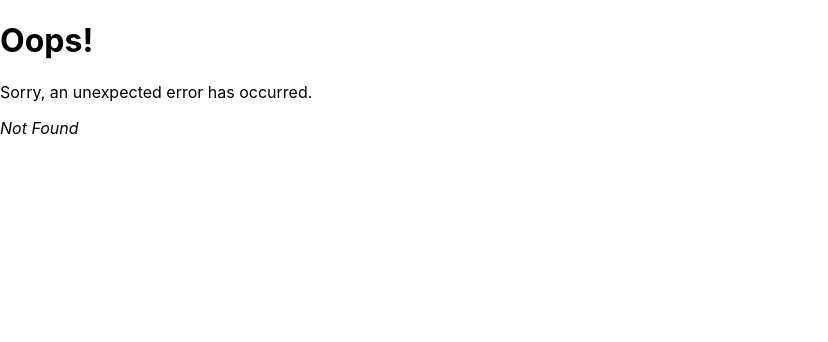
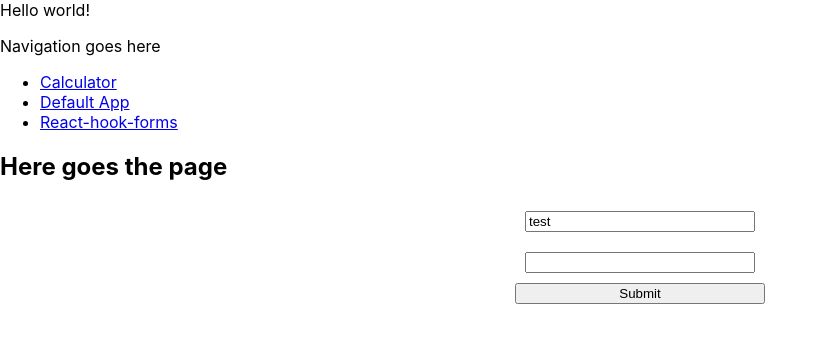
Before and after one commit to gezdiaz/react-tests, a React (Create React App) app: page /forms/react-hook-forms in a window 1280 px wide. Before the commit this address had no page. Shown: the top 342 px of the page, without its empty margins (0-828 px from the left). Built offline with nearby package versions, Linux system fonts and the light colour scheme.

Commit message:
reach-hook-form

```diff
--- a/package.json
+++ b/package.json
@@ -18,6 +18,7 @@
     "math-expression-evaluator": "^1.4.0",
     "react": "^18.2.0",
     "react-dom": "^18.2.0",
+    "react-hook-form": "^7.39.3",
     "react-router-dom": "^6.4.2",
     "react-scripts": "5.0.1",
     "sort-by": "^1.2.0",
--- a/src/pages/App.css
+++ b/src/pages/App.css
@@ -36,3 +36,14 @@
     transform: rotate(360deg);
   }
 }
+
+form.react-hooks-forms {
+  display: flex;
+  flex-direction: column;
+  max-width: 250px;
+  margin: auto;
+}
+
+input.react-hooks-forms {
+  margin: 10px;
+}
--- /dev/null
+++ b/src/pages/ReactHookForm.tsx
@@ -0,0 +1,40 @@
+import { useForm } from "react-hook-form";
+
+export const ReactHookForm = (): JSX.Element => {
+  const {
+    register,
+    handleSubmit,
+    watch,
+    formState: { errors },
+  } = useForm();
+  const onSubmit = (data: object) => console.log(data);
+
+  console.log(watch("Name")); // watch input value by passing the name of it
+  console.log(errors);
+
+  return (
+    /* "handleSubmit" will validate your inputs before invoking "onSubmit" */
+    <form className="react-hooks-forms" onSubmit={handleSubmit(onSubmit)}>
+      {/* register your input into the hook by invoking the "register" function */}
+      <input
+        className="react-hooks-forms"
+        defaultValue="test"
+        {...register("Name", {
+          required: true,
+          pattern: /^[\w-.]+@([\w-]+.)+[\w-]{2,4}$/,
+        })}
+      />
+      {errors.Name && <span>This field is required</span>}
+
+      {/* include validation with required or other standard HTML validation rules */}
+      <input
+        className="react-hooks-forms"
+        {...register("exampleRequired", { required: true })}
+      />
+      {/* errors will return when field validation fails  */}
+      {errors.exampleRequired && <span>This field is required</span>}
+
+      <input type="submit" />
+    </form>
+  );
+};
--- a/src/pages/Root.tsx
+++ b/src/pages/Root.tsx
@@ -13,6 +13,9 @@ const Root = (): JSX.Element => {
           <li>
             <Link to={"/default-app"}>Default App</Link>
           </li>
+          <li>
+            <Link to={"/forms/react-hook-forms"}>React-hook-forms</Link>
+          </li>
         </ul>
       </nav>
       <div id="page">
--- a/src/pages/Router.tsx
+++ b/src/pages/Router.tsx
@@ -2,6 +2,7 @@ import { createBrowserRouter, RouterProvider } from "react-router-dom";
 import App from "./App";
 import Calculator from "./Calculator";
 import ErrorPage from "./ErrorPage";
+import { ReactHookForm } from "./ReactHookForm";
 import Root from "./Root";
 import User, { loader as userLoader } from "./User";
 
@@ -24,6 +25,10 @@ const router = createBrowserRouter([
         element: <User />,
         loader: userLoader,
       },
+      {
+        path: "/forms/react-hook-forms",
+        element: <ReactHookForm />,
+      },
     ],
   },
 ]);
```
Also changed, not shown: 1 other file (tests, documents, lock files or other folders).
